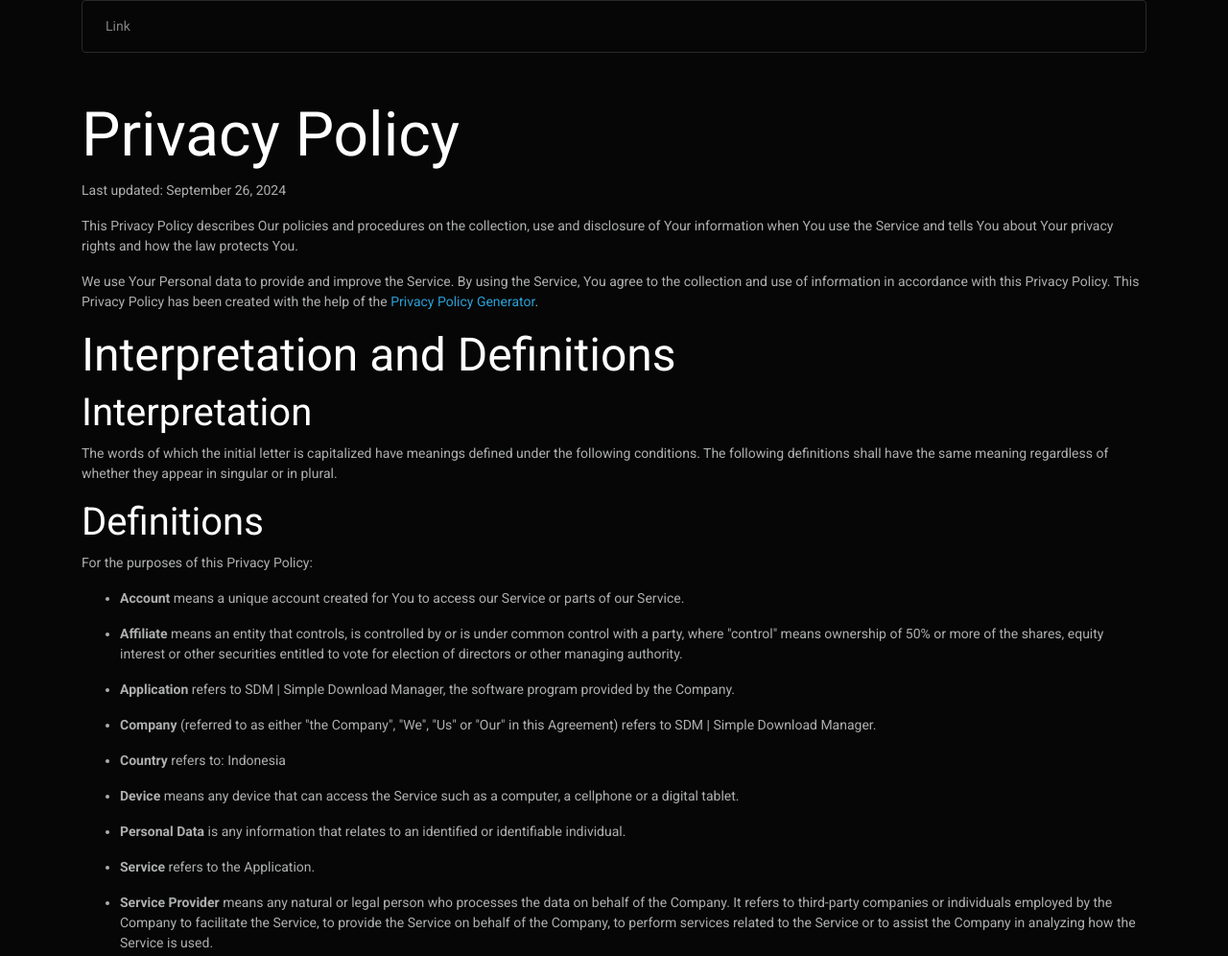
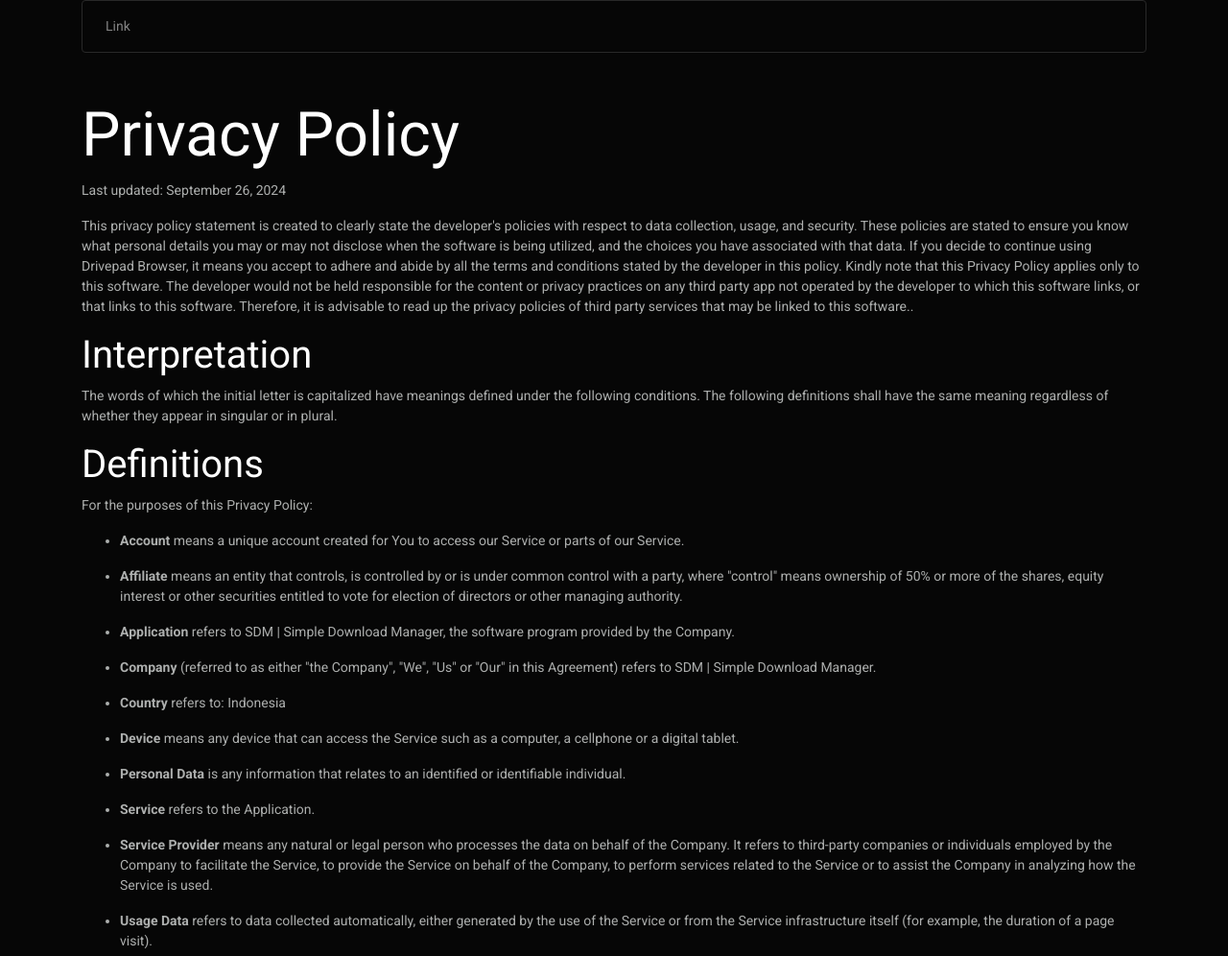
Before and after one commit to rzrgames/sdm-privacy-policy, a website built with webpack: page dists/index.html in a window 1280 px wide. Shown: the top 996 px of the page at 96% size. Built offline with nearby package versions, Linux system fonts and the light colour scheme.

Commit message:
Update index.html

```diff
--- a/dists/index.html
+++ b/dists/index.html
@@ -3,7 +3,7 @@
 <html>
 
 <head>
-    <title>Webpack live Reload</title>
+    <title>sdm privacy policy</title>
 <meta name="viewport" content="width=device-width, initial-scale=1.0"/>
   <link rel="stylesheet" href="https://cdnjs.cloudflare.com/ajax/libs/bootswatch/4.3.1/cyborg/bootstrap.min.css" integrity="sha512-shUUCdnJlkP7SKC766Q4KhPoKV/9AQ3jg7yWoSKRR3RjUZ+lJ397FZ/8sO1uR5/HGMFU4MbL/WQ88CSssiqTaA==" crossorigin="anonymous" referrerpolicy="no-referrer" />
 
@@ -41,9 +41,8 @@
    <div  class="mx-auto mt-5 mb-5">
 <h1>Privacy Policy</h1>
 <p>Last updated: September 26, 2024</p>
-<p>This Privacy Policy describes Our policies and procedures on the collection, use and disclosure of Your information when You use the Service and tells You about Your privacy rights and how the law protects You.</p>
-<p>We use Your Personal data to provide and improve the Service. By using the Service, You agree to the collection and use of information in accordance with this Privacy Policy. This Privacy Policy has been created with the help of the <a href="https://www.termsfeed.com/privacy-policy-generator/" target="_blank">Privacy Policy Generator</a>.</p>
-<h2>Interpretation and Definitions</h2>
+<p>This privacy policy statement is created to clearly state the developer's policies with respect to data collection, usage, and security. These policies are stated to ensure you know what personal details you may or may not disclose when the software is being utilized, and the choices you have associated with that data. If you decide to continue using Drivepad Browser, it means you accept to adhere and abide by all the terms and conditions stated by the developer in this policy. Kindly note that this Privacy Policy applies only to this software. The developer would not be held responsible for the content or privacy practices on any third party app not operated by the developer to which this software links, or that links to this software. Therefore, it is advisable to read up the privacy policies of third party services that may be linked to this software..</p>
+
 <h3>Interpretation</h3>
 <p>The words of which the initial letter is capitalized have meanings defined under the following conditions. The following definitions shall have the same meaning regardless of whether they appear in singular or in plural.</p>
 <h3>Definitions</h3>
```
